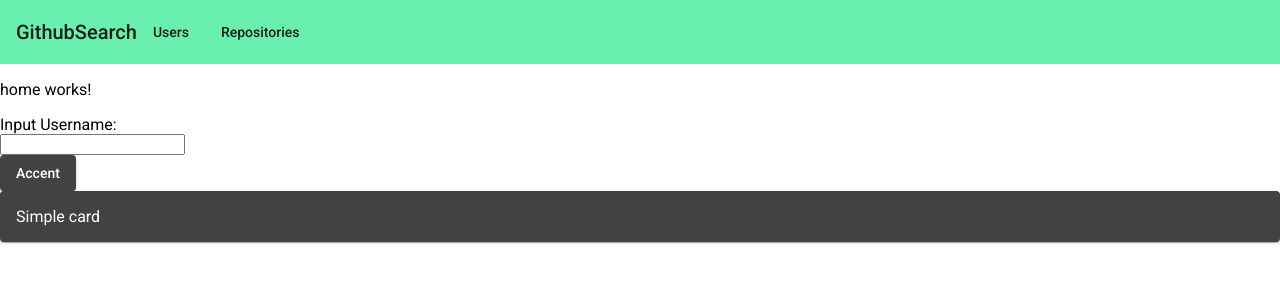
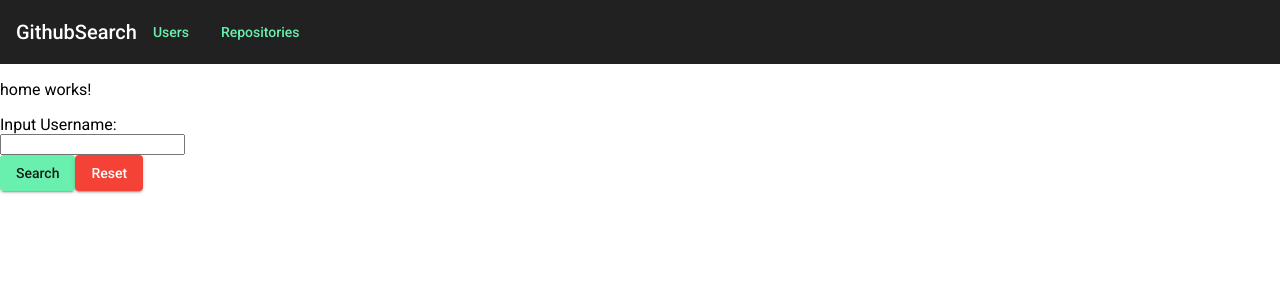
Before and after one commit to Wakarende/Github-Search, an Angular app: page /users in a window 1280 px wide. Shown: the top 300 px of the page. Built offline with nearby package versions, Linux system fonts and the light colour scheme.

Commit message:
add logic to display github usernames

```diff
--- a/src/app/app.component.html
+++ b/src/app/app.component.html
@@ -1,11 +1,11 @@
-<mat-toolbar color="accent">
+<mat-toolbar color="secondary">
   <mat-toolbar-row>
-    <h1 >GithubSearch</h1>
+    <h1>GithubSearch</h1>
     <span class="menu-spacer"></span>
     <div>
        <!-- <a mat-button routerLink='./home' color = "accent"> Home</a> -->
-      <a mat-button routerLink='./users' color = "secondary"> Users</a>
-      <a mat-button routerLink='./repositories' color = "secondary"> Repositories </a>
+      <a mat-button routerLink='./users' color = "accent"> Users</a>
+      <a mat-button routerLink='./repositories' color = "accent"> Repositories </a>
     </div>
   </mat-toolbar-row>
 </mat-toolbar>
--- a/src/app/service/github.service.ts
+++ b/src/app/service/github.service.ts
@@ -5,11 +5,18 @@ import { HttpClient } from '@angular/common/http'
   providedIn: 'root'
 })
 export class GithubService {
+  username:string;
 
-  apiKey = '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';
+  // apiUrl = 'https://api.github.com/users?per_page=10';
   constructor(private http:HttpClient) { }
 
-  getUsers() {
-    return this.http.get(`${this.apiKey}?per_page=10`)
+  getUser() {
+    return this.http.get(`https://api.github.com/users/${this.username}`);
+  }
+  getRepos() {
+    return this.http.get(`https://api.github.com/users/${this.username}/repos`)
+  }
+  updateUsername(username:string){
+    this.username = username;
   }
 }
--- a/src/app/users-display/users-display.component.html
+++ b/src/app/users-display/users-display.component.html
@@ -1,3 +1,9 @@
 <div class="container">
-  <mat-card>Simple card</mat-card>
+  <mat-card *ngFor="let user of users | async">
+    <mat-card-title>User</mat-card-title>
+      <mat-card-content>
+        {{ user.login }}
+      </mat-card-content>
+
+  </mat-card>
 </div>
--- a/src/app/users-display/users-display.component.ts
+++ b/src/app/users-display/users-display.component.ts
@@ -1,5 +1,5 @@
 import { Component, OnInit } from '@angular/core';
-import { GithubService } from '../service/github.service'
+
 
 @Component({
   selector: 'app-users-display',
@@ -7,11 +7,12 @@ import { GithubService } from '../service/github.service'
   styleUrls: ['./users-display.component.css']
 })
 export class UsersDisplayComponent implements OnInit {
+  users;
 
-  constructor(private githubService: GithubService) { }
+  constructor() { }
 
   ngOnInit() {
-    this.getUsers = this.githubService.getUsers()
+    // this.users= this.githubService.getUsers()
     // this.githubService.getUsers()
     // .subscribe(users => {
     //   console.log(users);
--- a/src/app/users/users.component.html
+++ b/src/app/users/users.component.html
@@ -1,6 +1,9 @@
+<!-- Search Form  -->
 <form>
   <mat-label>Input Username:</mat-label><br>
   <input matInput placeholder="Username" value="" appearance="fill"><br>
-  <button mat-raised-button color="secondary">Accent</button>
+  <button mat-raised-button color="accent">Search</button>
+  <button mat-raised-button color="warn">Reset</button>
+
 </form>
 <app-users-display></app-users-display>
--- a/src/app/users/users.component.ts
+++ b/src/app/users/users.component.ts
@@ -1,6 +1,8 @@
+import { ThisReceiver } from '@angular/compiler';
 import { Component, Input, OnInit } from '@angular/core';
 import { ThemePalette } from '@angular/material/core';
 import { MatFormFieldAppearance } from '@angular/material/form-field';
+import { GithubService } from '../service/github.service'
 
 @Component({
   selector: 'app-users',
@@ -8,11 +10,25 @@ import { MatFormFieldAppearance } from '@angular/material/form-field';
   styleUrls: ['./users.component.css']
 })
 export class UsersComponent implements OnInit {
+  user:any;
+  repos:any;
+  username:string;
+
   @Input()
   color: ThemePalette
   @Input()
   appearance: MatFormFieldAppearance
-  constructor() { }
+
+  constructor(private githubService: GithubService) { }
+  search() {
+    this.githubService.updateUsername(this.username);
+    this.githubService.getUser().subscribe(user => this.user = user);
+    this.githubService.getRepos().subscribe(repos => this.repos = repos);
+  }
+  reset() {
+    this.user = null;
+    this.username = null;
+  }
 
   ngOnInit(): void {
   }
--- a/src/environments/environment.ts
+++ b/src/environments/environment.ts
@@ -3,9 +3,10 @@
 // The list of file replacements can be found in `angular.json`.
 
 export const environment = {
-  production: false
+  production: false,
+  apikey: "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"
 };
-// apikey = "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"
+//
 //   Personal Acess Token: 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
 
 /*
```
Also changed, not shown: 1 other file (tests, documents, lock files or other folders).
